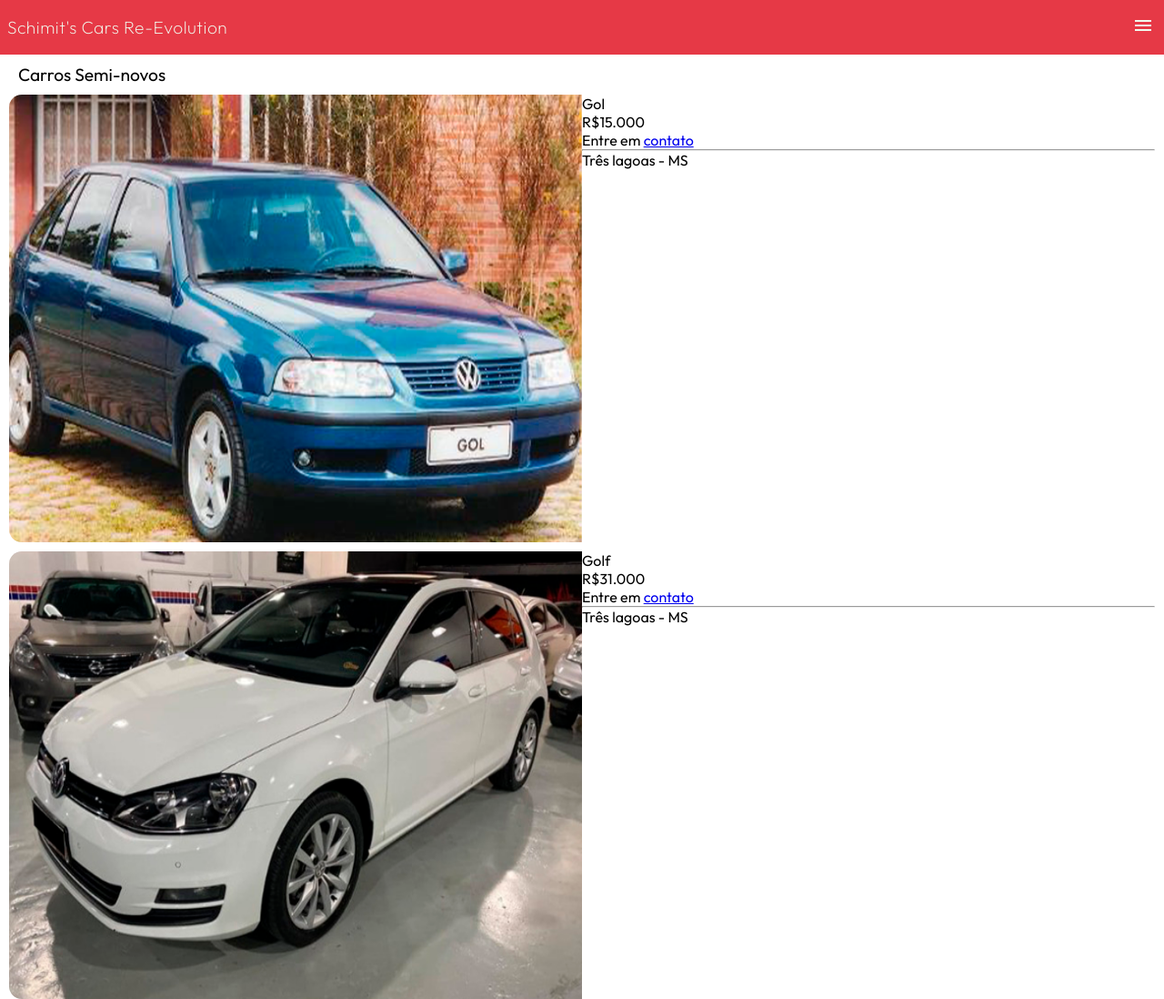
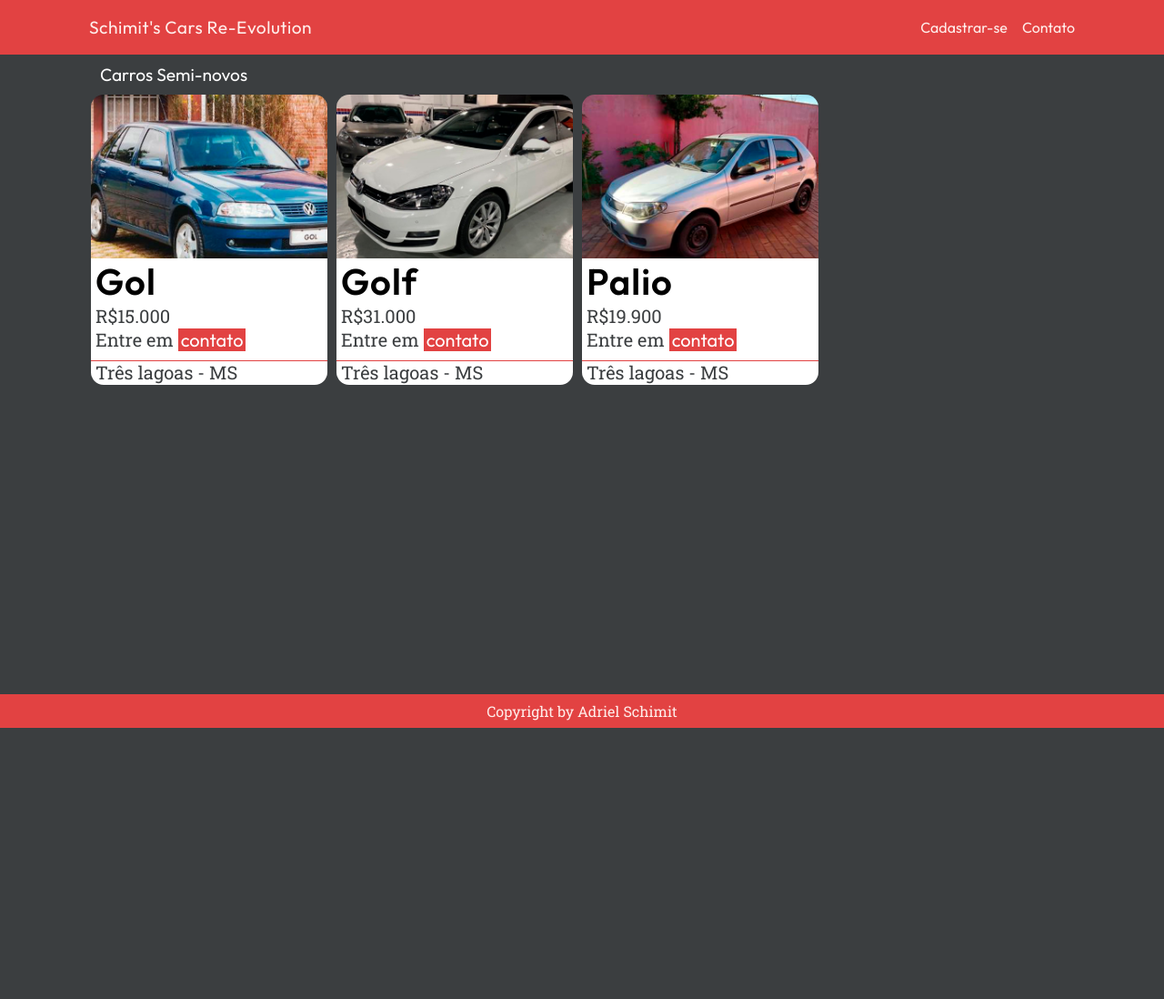
Before and after one commit to forgegabriel/Schimit-s-Car, a plain HTML site: page semi.html in a window 1280 px wide. Shown: the top 1098 px of the page at 91% size. After the commit the page ends 800 px from the top, so only its background shows below. Drawn offline with Linux system fonts and the light colour scheme.

Commit message:
Site responsivo pronto

```diff
--- a/css/style.css
+++ b/css/style.css
@@ -1,18 +1,21 @@
 * {
 	--font-outfit: 'Outfit', sans-serif;
 	--font-roboto-slab: 'Roboto Slab', serif;
-	--cor-1: #e63946;
-	--cor-2: #f1faee;
-	--cor-claro: #a8dadc;
-	--cor-medio: #457b9d;
-	--cor-escuro: #1d3557;
-	--cor-black: black;
-	--cor-white: white;
+	--cor-1: #e24242;
+	--cor-2: #ffeeeb;
+	--cor-escuro: #3b3e40;
+	--cor-black: #000;
+	--cor-white: #fff;
 	font-family: var(--font-outfit);
+}
+
+body {
+	background-color: var(--cor-escuro);
 }
 
 .corpo {
 	display: flex;
+	height: 100vh;
 	flex-direction: column;
 }
 
@@ -32,13 +35,12 @@
 	color: var(--cor-2);
 	text-decoration: none;
 	font-size: 1.2em;
-	font-weight: 200;
+	font-weight: 400;
 	letter-spacing: 0.5px;
 }
 
 .menu-icon {
 	padding: 16px 11px;
-	height: 100%;
 	margin-left: auto;
 }
 
@@ -73,14 +75,14 @@
 main>h2 {
 	padding: 10px 20px;
 	font-size: 1.2em;
-	color: var(--cor-black);
+	color: var(--cor-white);
 }
 
 .categorias, .carros {
 	display: grid;
 	grid-template-columns: auto;
 	padding: 0 10px;
-	grid-row-gap: 10px;
+	grid-gap: 10px;
 }
 
 .card {
@@ -88,32 +90,39 @@
 	overflow: hidden;
 	border-radius: 14px;
 	height: calc(40vw - 20px);
-	width: fit-content;
+	width: 100%;
 }
 
 .categorias .card-gradient {
 	position: absolute;
+	z-index: 2;
 	width: 100%;
 	height: 30vw;
-	bottom: 0;
+	bottom: -2px;
 	background-image: linear-gradient(rgba(0, 0, 0, 0), rgba(0, 0, 0, 0.8));
 }
 
 .categorias .card img {
-	margin-top: -40px;
+	position: absolute;
+	z-index: 1;
+	width: 100%;
+	height: 100%;
+	object-fit: cover;
+	object-position: center;
 }
 
 .categorias .card a {
 	text-decoration: none;
-	color: var(--cor-2);
+	color: var(--cor-white);
 }
 
 .categorias .card-texto {
 	position: absolute;
+	z-index: 3;
 	bottom: 0;
 	right: 0;
 	padding: 10px;
-	color: var(--cor-2);
+	color: var(--cor-white);
 }
 
 .categorias .card-texto h3 {
@@ -132,27 +141,86 @@
 	display: flex;
 }
 
-.carros .card img {
-	background-size: cover;
-	background-position: center;
-	background-repeat: no-repeat;
-	width: calc(50vw - 10px);
+.carros .card-moldura {
+	position: relative;
+	width: calc(55vw - 10px);
 	height: 100%;
 }
 
-.carros .card-gradient {
+.carros .card-moldura img {
+	position: absolute;
+	width: 100%;
+	height: 100%;
+	object-fit: cover;
+	object-position: right;
+}
+
+.carros .card-moldura .card-gradient {
 	display: none;
 }
 
 .carros .card-texto {
-	display: inline-block;
-	width: calc(50vw - 10px);
+	display: flex;
+	flex-direction: column;
+	width: calc(45vw - 10px);
 	background-color: var(--cor-white);
+	color: var(--cor-black);
+}
 
+.carros .card-texto h3 {
+	padding: 0px 5px;
+	font-family: var(--font-outfit);
+	color: var(--cor-black);
+	font-weight: 600;
+	font-size: 7vw;
+	letter-spacing: 1px;
+}
+
+.carros .card-texto p {
+	padding: 0px 5px;
+	font-family: var(--font-roboto-slab);
+	color: var(--cor-escuro);
+	font-weight: 400;
+	font-size: 4.5vw;
+}
+
+.carros .card-texto a {
+	text-decoration: none;
+	padding: 0px 3px;
+	background-color: var(--cor-1);
+	color: var(--cor-white);
+}
+
+.carros .card-texto hr {
+	display: initial;
+	height: 1px;
+	border: 0px;
+	background-color: var(--cor-1);
+}
+
+.carros .card-texto .nome {
+	flex-grow: 2;
+	display: flex;
+	align-items: flex-end;
+}
+
+.carros .card-texto .preco {
+	flex-grow: 0;
+}
+
+.carros .card-texto .ano {
+	flex-grow: 2;
+}
+
+.carros .card-texto .local {
+	flex-grow: 0;
+	font-size: 4vw;
+	margin-top: -1px;
+	margin-bottom: 1px;
 }
 
 .rodape {
-	padding: 10px;
+	padding: 8px;
 	margin-top: auto;
 	width: 100%;
 	background-color: var(--cor-1);
@@ -162,5 +230,105 @@
 	color: var(--cor-2);
 	font-family: var(--font-roboto-slab);
 	text-align: center;
-	font-size: 1.2em;
 }
+
+@media only screen and (min-width: 450px) {
+
+	.categorias, .carros {
+		grid-template-columns: auto auto;
+	}
+
+	.carros .card {
+		flex-direction: column;
+		height: max-content;
+	}
+
+	.carros .card-moldura {
+		height: 40vw;
+	}
+
+	.carros .card-texto {
+		width: 100%;
+		height: 100%;
+	}
+
+	.carros .card-texto hr {
+		margin-top: 10px;
+	}
+
+}
+
+@media only screen and (min-width: 650px) {
+
+	.menu-icon {
+		display: none;
+	}
+
+	#menu-nav {
+		display: flex;
+		align-items: center;
+		justify-content: space-evenly;
+		margin-left: auto;
+		width: auto;
+	}
+
+	#menu-nav a {
+		padding: 20px 8px;
+		border: none;
+	}
+
+	.categorias, .carros {
+		grid-template-columns: auto auto auto;
+	}
+
+	.card {
+		height: 300px;
+	}
+
+	.carros .card-moldura img {
+		width: fit-content;
+		height: 200px;
+		object-position: center;
+		z-index: -1;
+	}
+
+	.carros .card-moldura {
+		height: 180px;
+	}
+
+	.carros .card-texto h3 {
+		font-size: 40px;
+	}
+
+	.carros .card-texto p {
+		font-size: 20px;
+	}
+
+	.carros .card-texto .local {
+		font-size: 20px;
+	}
+}
+
+@media only screen and (min-width: 900px) {
+
+	.categorias, .carros {
+		grid-template-columns: calc(25% - 10px) calc(25% - 10px) calc(25% - 10px) calc(25% - 10px);
+	}
+
+	.categorias .card-gradient {
+		height: 100px;
+	}
+}
+
+@media only screen and (min-width: 1120px) {
+
+	header {
+		padding: 0px calc(50vw - 550px);
+
+	}
+
+	main {
+		width: 1100px;
+		margin: 0px auto 10px;
+	}
+}
--- a/semi.html
+++ b/semi.html
@@ -35,36 +35,42 @@
 			<h2>Carros Semi-novos</h2>
 			<div class="carros">
 				<div class="card">
+					<div class="card-moldura">
 						<div class="card-gradient"></div>
 						<img src="img/GOL.png">
+					</div>
 					<div class="card-texto">
 						<h3 class="nome">Gol</h3>
 						<p class="preco">R$15.000</p>
-						<p class="ano">Entre em <a href="contato.html">contato</a></p>
+						<p class="ano">Entre em <a href="https://api.whatsapp.com/send?phone=5567991715388&text=Ol%C3%A1%20gostaria%20verificar%20a%20disponibilidade%20de%20um%20carro!">contato</a></p>
 						<hr>
 						<p class="local">Três lagoas - MS</p>
 					</div>
 				</div>
 
 				<div class="card">
+					<div class="card-moldura">
 						<div class="card-gradient"></div>
 						<img src="img/Golf.png">
+					</div>
 					<div class="card-texto">
 						<h3 class="nome">Golf</h3>
 						<p class="preco">R$31.000</p>
-						<p class="ano">Entre em <a href="contato.html">contato</a></p>
+						<p class="ano">Entre em <a href="https://api.whatsapp.com/send?phone=5567991715388&text=Ol%C3%A1%20gostaria%20verificar%20a%20disponibilidade%20de%20um%20carro!">contato</a></p>
 						<hr>
 						<p class="local">Três lagoas - MS</p>
 					</div>
 				</div>
 
 				<div class="card">
+					<div class="card-moldura">
 						<div class="card-gradient"></div>
 						<img src="img/PALIO.png">
+					</div>
 					<div class="card-texto">
 						<h3 class="nome">Palio</h3>
 						<p class="preco">R$19.900</p>
-						<p class="ano">Entre em <a href="contato.html">contato</a></p>
+						<p class="ano">Entre em <a href="https://api.whatsapp.com/send?phone=5567991715388&text=Ol%C3%A1%20gostaria%20verificar%20a%20disponibilidade%20de%20um%20carro!">contato</a></p>
 						<hr>
 						<p class="local">Três lagoas - MS</p>
 					</div>
```
Also changed, not shown: antigos.html (renamed from velhos.html, +9 -3 lines), importados.html (+9 -3 lines), index.html (+16 -4 lines), leilao.html (+9 -3 lines), novos.html (+9 -3 lines), usados.html (+9 -3 lines). Lines whose indentation alone changed are shown as unchanged.
